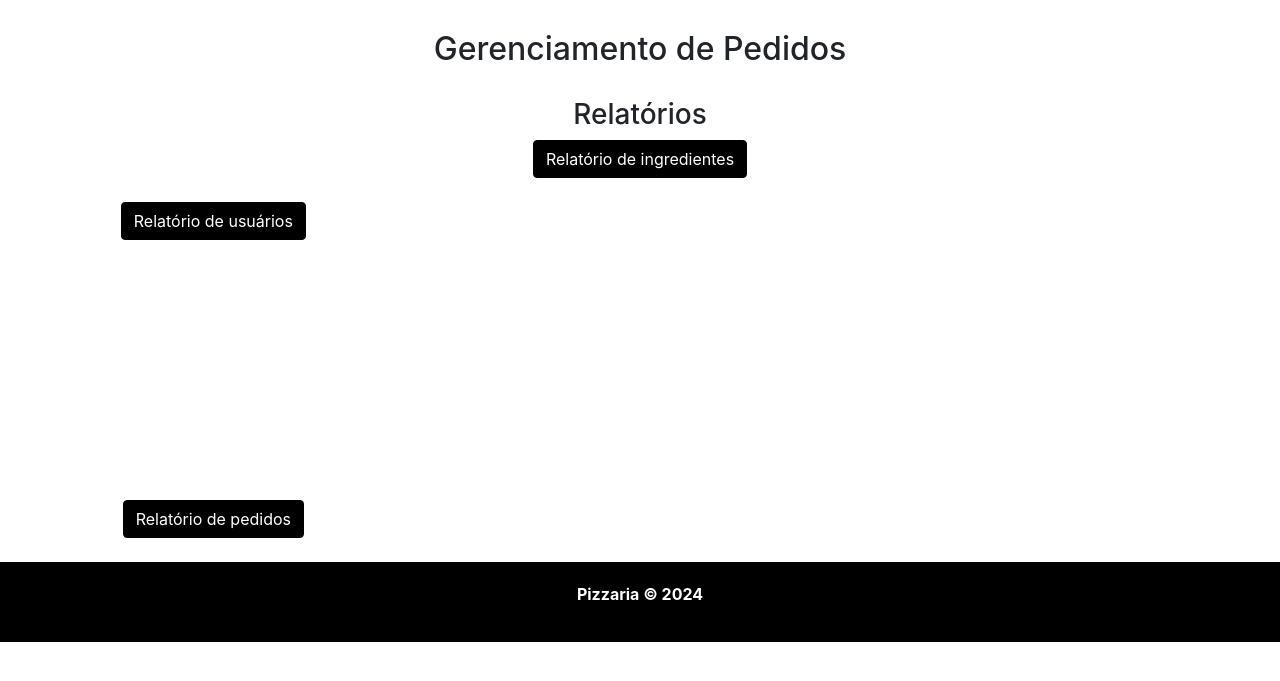
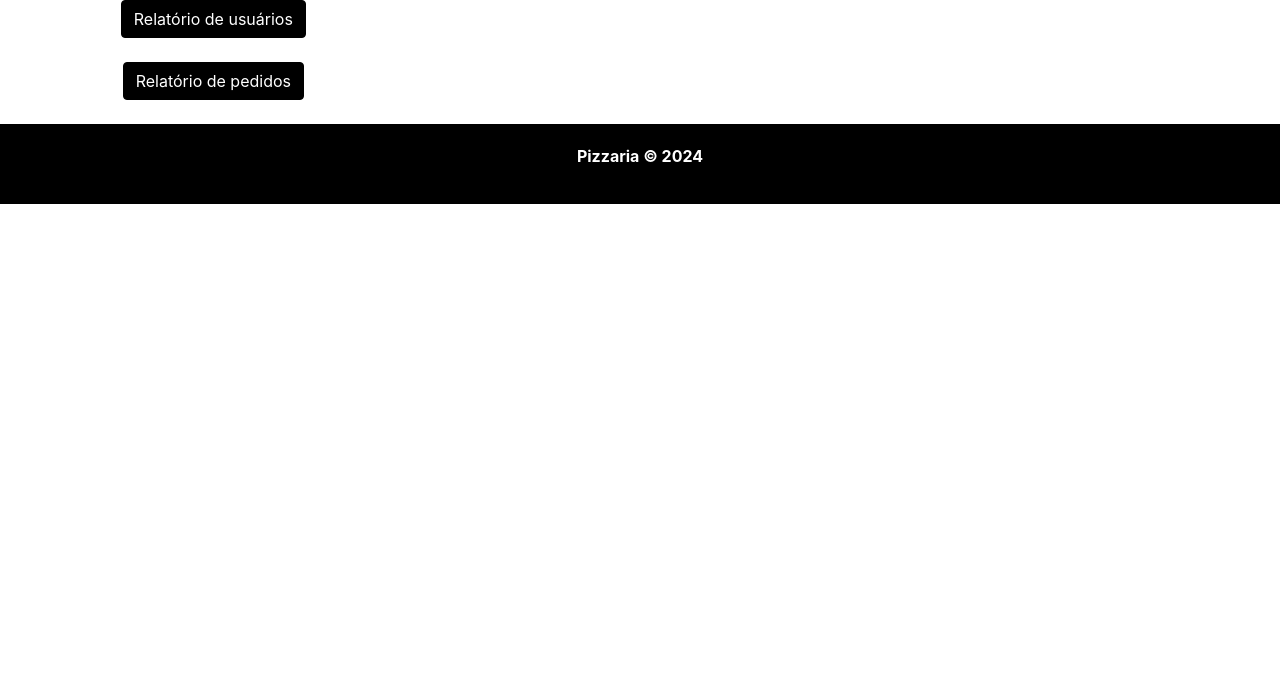
Before and after one commit to SamuellAguiar/Trabalho_ES_I, a PHP site: page /admin.php in a window 1280 px wide. Shown: the part 61-742 px from the top of the page. Run offline with PHP 8.4, Linux system fonts and the light colour scheme; data that the repository does not hold is empty.

Commit message:
Update admin.php

```diff
--- a/admin.php
+++ b/admin.php
@@ -5,61 +5,6 @@ include_once("process/orders.php");
 
 ?>
 
-
-<!-- Estrutura HTML da Página Admin -->
-<div id="main-container">
-    <div class="container">
-        <div class="row">
-            <div class="col-md-12">
-                <h2>Gerenciamento de Pedidos</h2>
-            </div>
-            <div class="col-md-12 table-container">
-            <form action="process/orders.php" method="POST" id="cancelForm">
-                <input type="hidden" name="type" value="delete">
-
-                <div class="row">
-                    <?php foreach ($pizzas as $pizza) : ?>
-                        <div class="col-md-4 mb-4">
-                            <div class="card">
-                                <div class="card-body ">
-                                    <h5 class="card-title"><h3>Pedido #<?= $pizza["id"]?>:</h3></h5>
-                                    <br>
-                                        <p class="card-text"><strong>Tamanho:</strong> <?= $pizza["tamanho"]?></p>
-                                        <p class="card-text"><strong>Borda:</strong> <?= $pizza["borda"]?></p>
-                                        <p class="card-text"><strong>Massa:</strong> <?= $pizza["massa"]?></p>
-                                        <p class="card-text"><strong>Ingredientes:</strong>
-                                            <ul class="ingredientes-list-adm">
-
-                                </div>
-                            </div>
-
-                </div>
-
-                    <?php endforeach; ?>
-
-            </div>
-        </div>
-    </div>
-                    <!-- Emissão de relatórios -->
-                    <div class="col-md-12">
-                    <h3 class="text-center">Relatórios</h3>
-                    </div>
-                    <div class="row justify-content-center" id="relatorios">
-
-
-
-                    <div class="col-md-4 mb-4 text-center">
-                        <form action="process/relatorio.php" method="post">
-                            <input type="hidden" name="relatorio" value="ingredientes">
-                            <button type="submit" class="btn btn-primary">Relatório de ingredientes</button>
-                        </form>
-                    </div>
-
-
-            </div>
-
-
-</div>
 
             <div class="col-md-4 mb-4 text-center">
                                     <form action="process/relatorio.php" method="post">
```
